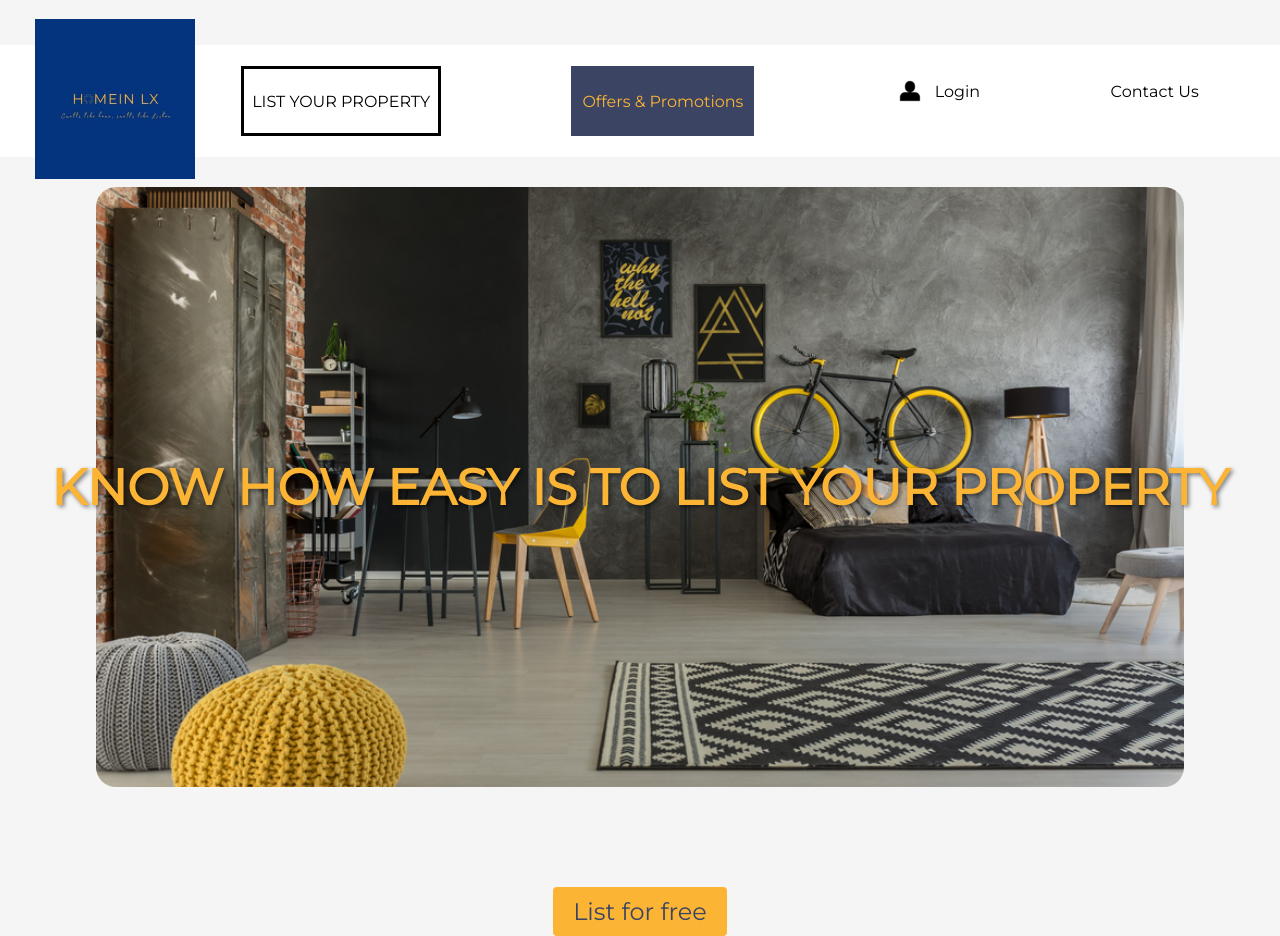
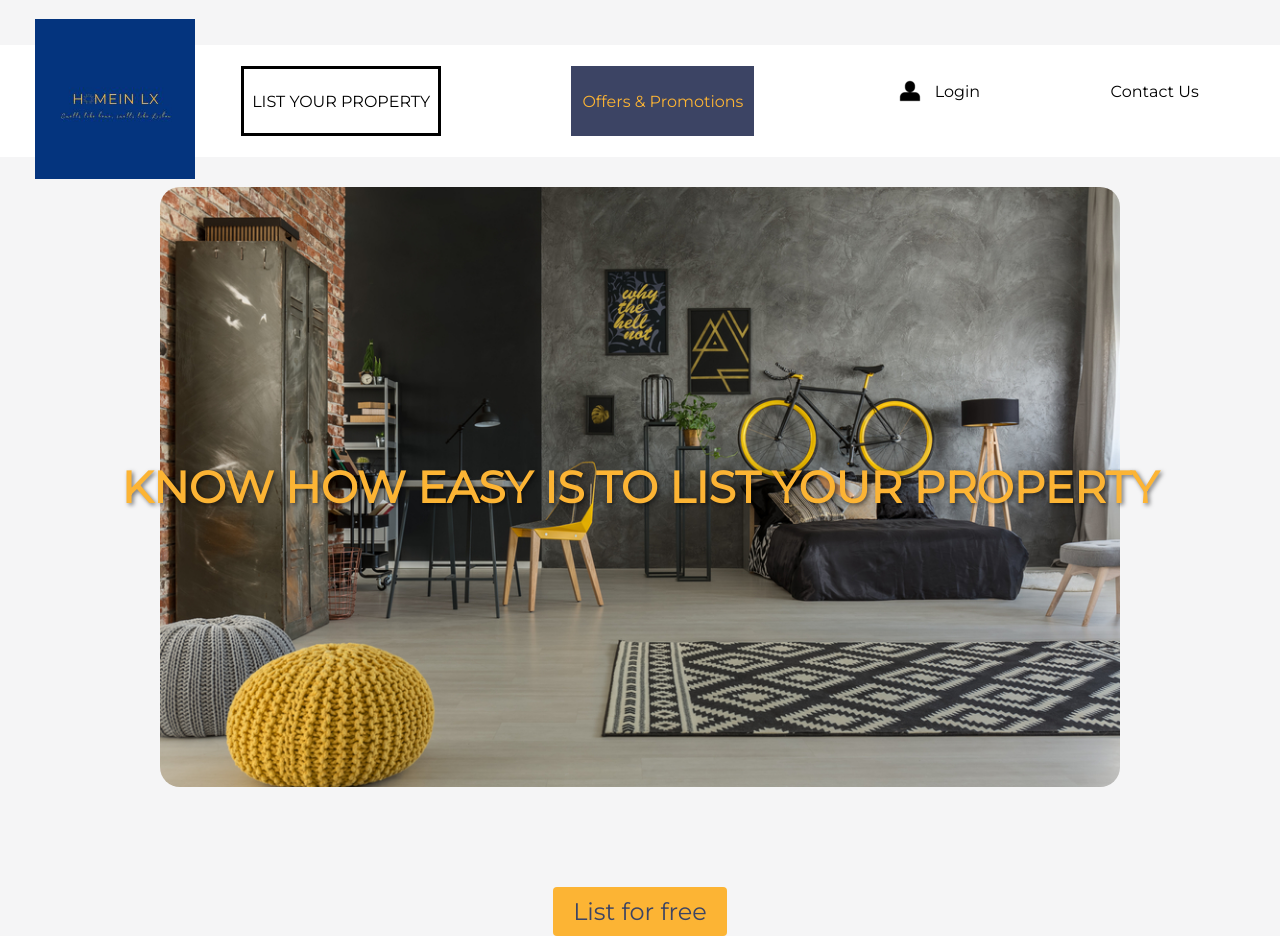
Before and after one commit to GREAT-RE/frontend, a React (Create React App) app: page /property-list in a window 1280 px wide. Built offline with nearby package versions, Linux system fonts and the light colour scheme.

Commit message:
fix property text

```diff
--- a/src/Pages/PropertyList/PropertyList.css
+++ b/src/Pages/PropertyList/PropertyList.css
@@ -3,7 +3,7 @@ body {
 }
 
 .bike-img {
-  width: 85%;
+  width: 75%;
   height: 600px;
   object-fit: cover;
   border-radius: 20px;
@@ -28,10 +28,9 @@ body {
 
 .textP {
     color: #FCB434;
-    font-size: 3rem;
     line-height: 1.5;
     text-align: center;
-    font-size: 50px;
+    font-size: 44px;
     font-weight: bold;
     text-shadow: 2px 2px 4px rgba(0,0,0,0.5);
   }
```
